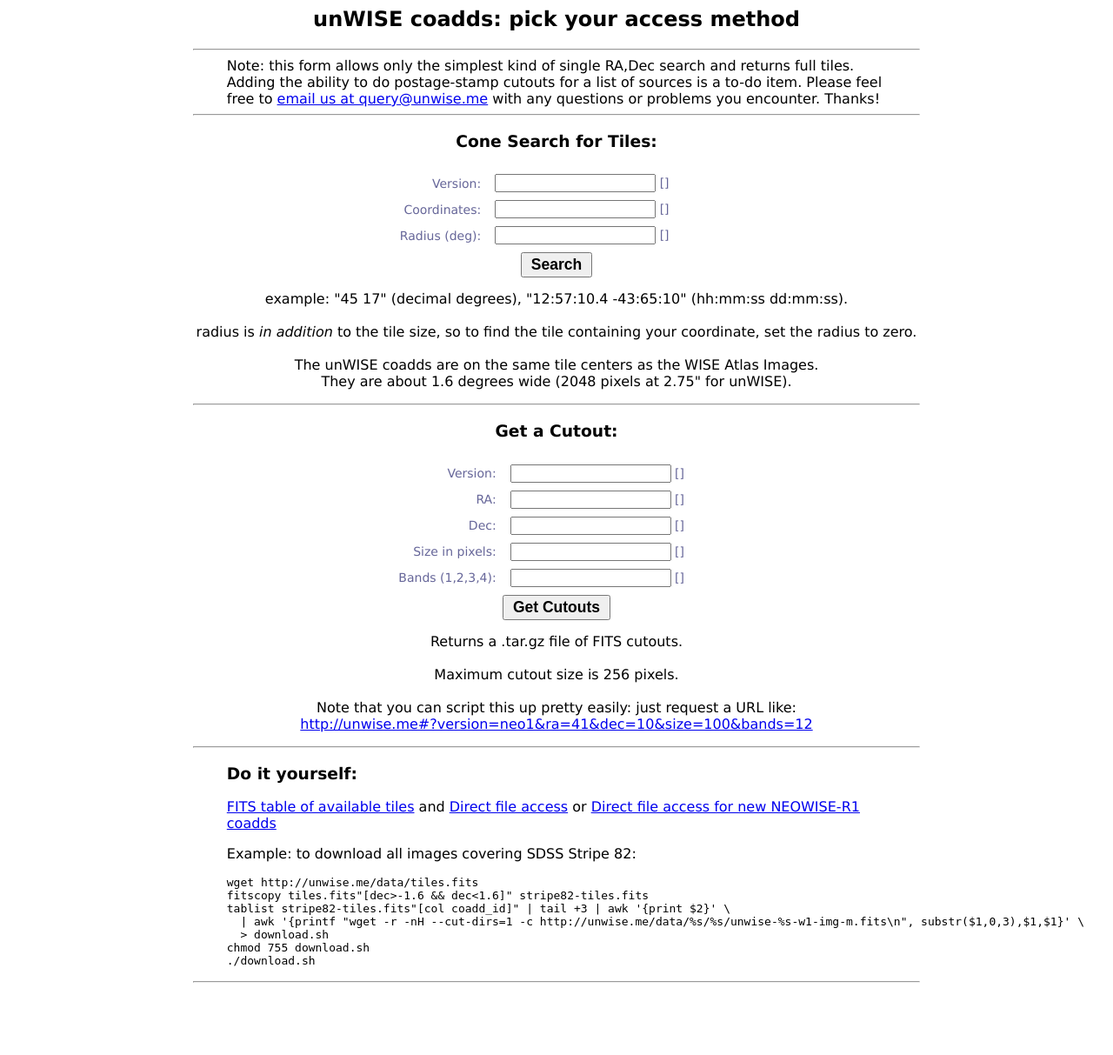
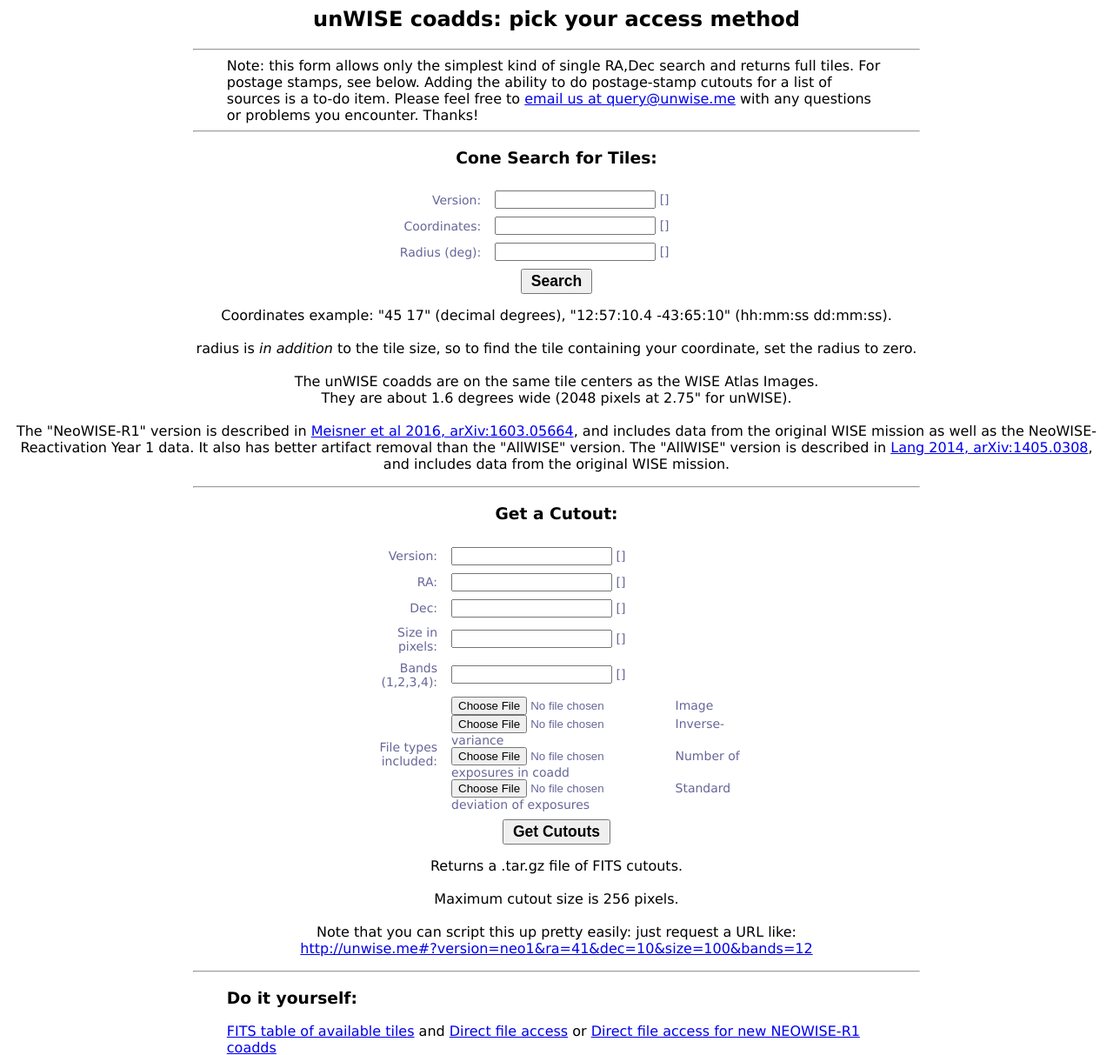
Before and after one commit to dstndstn/unwise.me, a Django app: template templates/coordsearch.html in a window 1280 px wide. Shown: the top 1213 px of the page at 87% size. Before the commit the page ends 1130 px from the top, so only its background shows below. Run offline with Django 3.2, Linux system fonts and the light colour scheme; the template is opened without the code that fills it: most values are stand-ins (such as "Sample title", 1, 10 or a date in 2020); form fields are guessed from the names that the template uses.

Commit message:
add checkboxes for different file types in cutout download; add links to papers and descriptions of 'versions'

```diff
--- a/templates/coordsearch.html
+++ b/templates/coordsearch.html
@@ -36,10 +36,11 @@
 
 <div class="notebox">
 Note: this form allows only the simplest kind of single RA,Dec search
-and returns full tiles.  Adding the ability to do postage-stamp
-cutouts for a list of sources is a to-do item.  Please feel free to <a
-href="mailto:query@unwise.me">email us at query@unwise.me</a> with any
-questions or problems you encounter.  Thanks!
+and returns full tiles.  For postage stamps, see below.  Adding the
+ability to do postage-stamp cutouts for a list of sources is a to-do
+item.  Please feel free to <a href="mailto:query@unwise.me">email us
+at query@unwise.me</a> with any questions or problems you encounter.
+Thanks!
 </div>
 
 <hr>
@@ -75,11 +76,13 @@
     </td></tr>
     </tbody>
   </table>
-  example: "45 17" (decimal degrees), "12:57:10.4 -43:65:10" (hh:mm:ss dd:mm:ss).<br/><br/>
+  Coordinates example: "45 17" (decimal degrees), "12:57:10.4 -43:65:10" (hh:mm:ss dd:mm:ss).<br/><br/>
   radius is <i>in addition</i> to the tile size, so to find the tile containing your coordinate, set the radius to zero.
   <br/><br/>
   The unWISE coadds are on the same tile centers as the WISE Atlas Images.
   <br/>They are about 1.6 degrees wide (2048 pixels at 2.75" for unWISE).
+  <br/><br/>
+  The "NeoWISE-R1" version is described in <a href="https://arxiv.org/abs/1603.05664">Meisner et al 2016, arXiv:1603.05664</a>, and includes data from the original WISE mission as well as the NeoWISE-Reactivation Year 1 data.  It also has better artifact removal than the "AllWISE" version.  The "AllWISE" version is described in <a href="http://arxiv.org/abs/1405.0308">Lang 2014, arXiv:1405.0308</a>, and includes data from the original WISE mission.
 </td></tr>
 </form>
 
@@ -123,6 +126,15 @@
       <td>
         {{ cutoutform.bands }}
         {{ cutoutform.bands.errors }}
+      </td>
+    </tr>
+    <tr>
+      <td align="right">File types included:</td>
+      <td>
+        {{ cutoutform.file_img_m }} Image <br />
+        {{ cutoutform.file_invvar_m }} Inverse-variance<br />
+        {{ cutoutform.file_n_m }} Number of exposures in coadd<br />
+        {{ cutoutform.file_std_m }} Standard deviation of exposures <br />
       </td>
     </tr>
     <tr><td colspan="2" align="center">
```
Also changed, not shown: coadd/views.py (+16 -5 lines).
